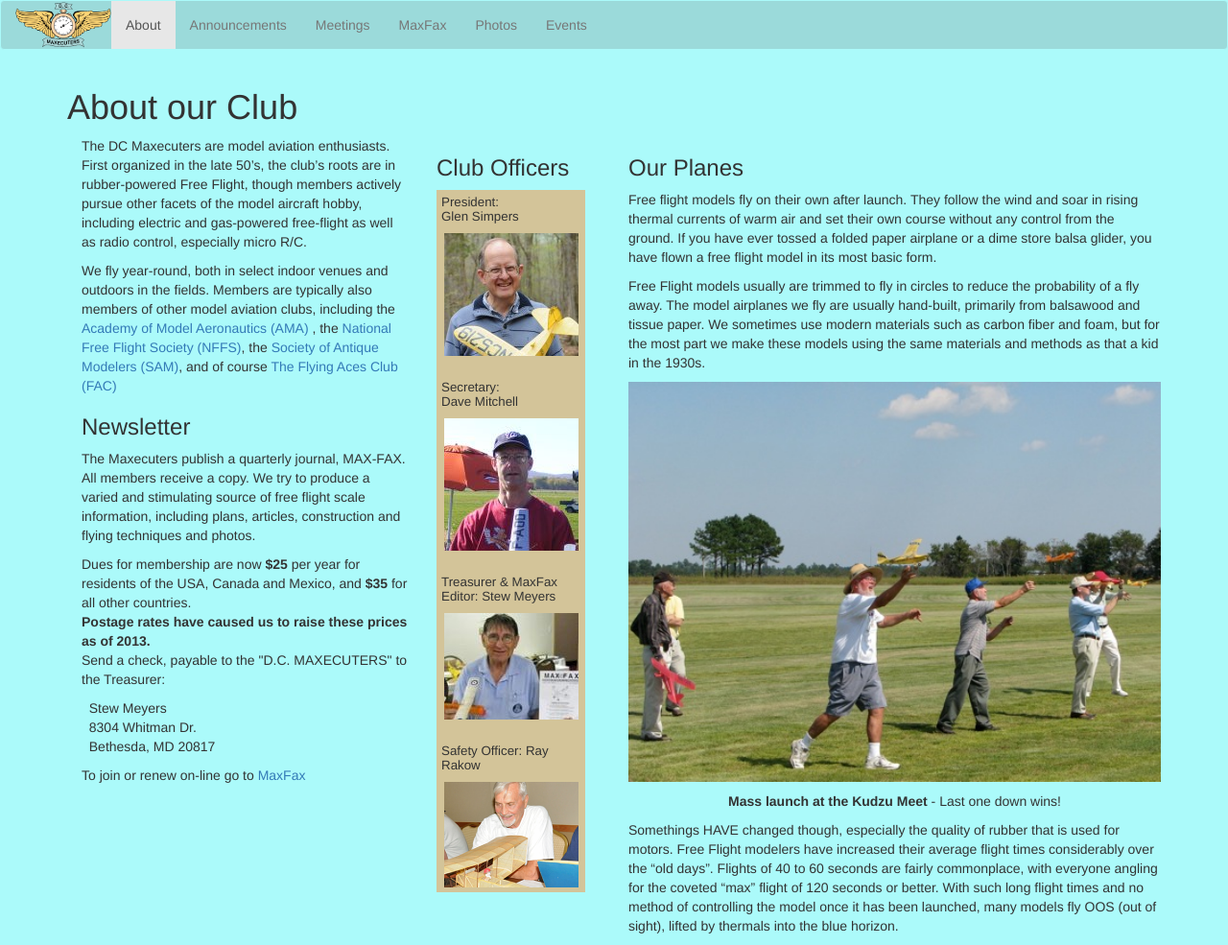
After one commit to bobm123/hobbysite, a Django app: page /about in a window 1280 px wide. The commit adds this page. Shown: the whole page at 96% size. Run offline with Django 3.2, Linux system fonts and the light colour scheme; some libraries are stand-ins or nearby versions.

Commit message:
add an About page with some tweeks to the officers table

```diff
--- /dev/null
+++ b/hobbysite/basicpage/templates/about.html
@@ -0,0 +1,126 @@
+{% extends 'base.html' %}
+{% load staticfiles %}
+{% block page_title %}-Welcome{% endblock %}
+
+{% block header_text %}About our Club{% endblock %}
+
+{% block main_content %}
+<div class="row">
+
+<div class="col-sm-12 col-md-6">
+<!-- ROW LEFT -->
+<dig class="row">
+<div class="col-sm-8">
+<p>
+The DC Maxecuters are model aviation enthusiasts. First organized in the
+late 50’s, the club’s roots are in rubber-powered Free Flight, though members
+actively pursue other facets of the model aircraft hobby, including electric
+and gas-powered free-flight as well as radio control, especially micro R/C.
+</p>
+<p>
+We fly year-round, both in select indoor venues and outdoors in the fields. Members
+are typically also members of other model aviation clubs, including the
+<a href="http://www.modelaircraft.org/">Academy of Model Aeronautics (AMA)
+</a>, the <a href="http://www.freeflight.org/">National Free Flight Society
+(NFFS)</a>, the <a href="http://www.antiquemodeler.org/index.html">Society of
+Antique Modelers (SAM)</a>, and of course
+<a href="http://www.flyingacesclub.com/" title="The Flying Aces Club"> The
+Flying Aces Club (FAC)</a>
+</p>
+
+<h3>Newsletter</h3>
+<p>
+The Maxecuters publish a quarterly journal, MAX-FAX. All members receive
+a copy. We try to produce a varied and stimulating source of free flight scale
+information, including plans, articles, construction and flying techniques and
+photos.
+</p>
+<p>
+Dues for membership are now <b>$25</b> per year for residents of the USA, Canada and
+Mexico, and <b>$35</b> for all other countries. <br>
+<b>Postage rates have caused us to raise these prices as of 2013.</b><br>
+Send a check, payable to the
+"D.C. MAXECUTERS" to the Treasurer:</p>
+<p>
+&nbsp;&nbsp;Stew  Meyers<br/>
+&nbsp;&nbsp;8304 Whitman Dr.<br/>
+&nbsp;&nbsp;Bethesda, MD 20817<br/>
+</p>
+<p>
+To join or renew on-line go to <a href="{% url 'browse_by_year' %}">MaxFax </a>
+</p>
+</div>
+
+<div class="col-sm-4">
+<h3>Club Officers</h3>
+
+<table border="0" cellpadding="0" cellspacing="0" style="background-color: #d3c499">
+
+<tr valign="top">
+  <td style="padding:5; height:2em; font-size: 10pt">President:<br>Glen Simpers</td>
+</tr>
+<tr valign="top" align="center">
+  <td style="padding:5; height:2em; font-size: 10pt"><img src="{% static 'images/Glen.jpg' %}" alt="Glen"></td>
+</tr>
+
+<tr valign="top">
+  <td style="padding:5; height:2em; font-size: 10pt" ><br>Secretary:<br> Dave Mitchell</td>
+</tr>
+<tr valign="top" align="center">
+  <td style="padding:5; height:2em; font-size: 10pt"><img src="{% static 'images/Dave.jpg' %}" alt="Dave"></td>
+</tr>
+
+<tr valign="top">
+  <td style="padding:5; height:2em; font-size: 10pt"><br>Treasurer &amp; MaxFax Editor: Stew Meyers</td>
+</tr>
+<tr valign="top" align="center">
+  <td style="padding:5; height:2em; font-size: 10pt"><img src="{% static 'images/Stew.jpg' %}" alt="Stew"></td>
+</tr>
+
+<tr valign="top">
+  <td style="padding:5; height:2em; font-size: 10pt"><br>Safety Officer: Ray Rakow</td>
+</tr>
+<tr valign="top" align="center">
+  <td style="padding:5; height:2em; font-size: 10pt"><img src="{% static 'images/RayRakow.png' %}" alt="Ray"></td>
+</tr>
+
+</table>
+</div>
+
+</div> <!-- closes left column -->
+<div class="col-sm-12 col-md-6">
+<h3>Our Planes</h3>
+<p>
+Free flight models fly on their own after launch. They follow the wind and
+soar in rising thermal currents of warm air and set their own course without
+any control from the ground. If you have ever tossed a folded paper airplane
+or a dime store balsa glider, you have flown a free flight model in its most
+basic form.
+</p>
+<p>
+Free Flight models usually are trimmed to fly in circles to reduce the
+probability of a fly away. The model airplanes we fly are usually hand-built,
+primarily from balsawood and tissue paper. We sometimes use modern materials
+such as carbon fiber and foam, but for the most part we make these models
+using the same materials and methods as that a kid in the 1930s.
+</p>
+<p>
+<img src="{% static 'images/raeford.jpg' %}" width="100%" alt="" border="0"/>
+<div align="center">
+<b>Mass launch at the Kudzu Meet</b> - Last one down wins!
+</div>
+</p>
+<p>
+Somethings HAVE changed though, especially the quality of rubber that is
+used for motors. Free Flight modelers have increased their average flight
+times considerably over the “old days”. Flights of 40 to 60 seconds are
+fairly commonplace, with everyone angling for the coveted “max” flight of
+120 seconds or better. With such long flight times and no method of controlling
+the model once it has been launched, many models fly OOS (out of sight), lifted
+by thermals into the blue horizon.
+</p>
+</div> <!-- closes right column -->
+
+</div> <!-- closes class="row" -->
+
+{% endblock %}
--- a/hobbysite/basicpage/templates/home.html
+++ b/hobbysite/basicpage/templates/home.html
@@ -14,7 +14,7 @@
     <img src="{% static 'images/MaxecuterGoldWings.gif' %}" alt="MAX WINGS" title=""><br/>
     <h3>Home of the dreaded<br/><em>POTOMAC PURSUIT SQUADRON</em><br/>of the Flying Aces Club<br/></h3>
     <br/>
-	Click <a href="#">Annoucements</a> for the latest information.</p>
+	Click <a href="#">Announcements</a> for the latest information.</p>
 	Remember to refresh your browser to get the latest update!</p>
 
     We also host the Capital Area Antique Modelers Association, <a href="#">CAAMA</a>
--- a/hobbysite/basicpage/views.py
+++ b/hobbysite/basicpage/views.py
@@ -3,3 +3,6 @@ from django.shortcuts import render
 
 def home_page(request):
     return render(request, 'home.html', {'nbar': 'home'})
+
+def about_page(request):
+    return render(request, 'about.html', {'nbar': 'about'})
--- a/hobbysite/hobbysite/urls.py
+++ b/hobbysite/hobbysite/urls.py
@@ -13,6 +13,7 @@ urlpatterns = [
 
     url(r'^admin/', include(admin.site.urls)),
     url(r'^$', basic_views.home_page, name='home'),
+    url(r'^about$', basic_views.about_page, name='about'),
     url(r'^events', include(events_urls)),
     url(r'^maxfax', include(newsletter_urls)),
 ]
--- a/hobbysite/newsletter/templates/newsletter.html
+++ b/hobbysite/newsletter/templates/newsletter.html
@@ -16,7 +16,6 @@
   </nav>
 {% endblock %}
 
-<div class="container">
 {% block header_text %}MaxFax{% endblock %}
 
 {% block main_content %}
@@ -36,6 +35,5 @@
         Sorry, no issues found for {{ year }}
         </div>
     {% endfor %}
-    </div>
 
 {% endblock %}
--- a/hobbysite/templates/base.html
+++ b/hobbysite/templates/base.html
@@ -11,7 +11,7 @@
   {% include "base_nav.html" %}
   {% block extra_nav %}{% endblock %}
 
-  <div class="container-fluid">
+  <div class="container">
   <h1>{% block header_text %}{% endblock %}</h1>
   {% block main_content %}{% endblock %}
   </div>
--- a/hobbysite/templates/base_nav.html
+++ b/hobbysite/templates/base_nav.html
@@ -9,7 +9,7 @@
   </div>
   <div>
     <ul class="nav navbar-nav">
-      <li {% if nbar == 'about' %}class = "active"{% endif %}><a href="#">About</a></li>
+      <li {% if nbar == 'about' %}class = "active"{% endif %}><a href={% url 'about' %}>About</a></li>
       <li {% if nbar == 'anno' %}class = "active"{% endif %}><a href="#">Announcements</a></li>
       <li {% if nbar == 'meetings' %}class = "active"{% endif %}><a href="#">Meetings</a></li>
       <li {% if nbar == 'maxfax' %}class = "active"{% endif %}><a href="{% url 'browse_by_year' %}">MaxFax</a></li>
```
Also changed, not shown: hobbysite/static/images/Dave.jpg (added), hobbysite/static/images/Glen.jpg (added), hobbysite/static/images/RayRakow.png (added), hobbysite/static/images/Stew.jpg (added), hobbysite/static/images/raeford.jpg (added), static/images/Dave.jpg (added), static/images/Glen.jpg (added), static/images/RayRakow.png (added), static/images/Stew.jpg (added), static/images/raeford.jpg (added).
